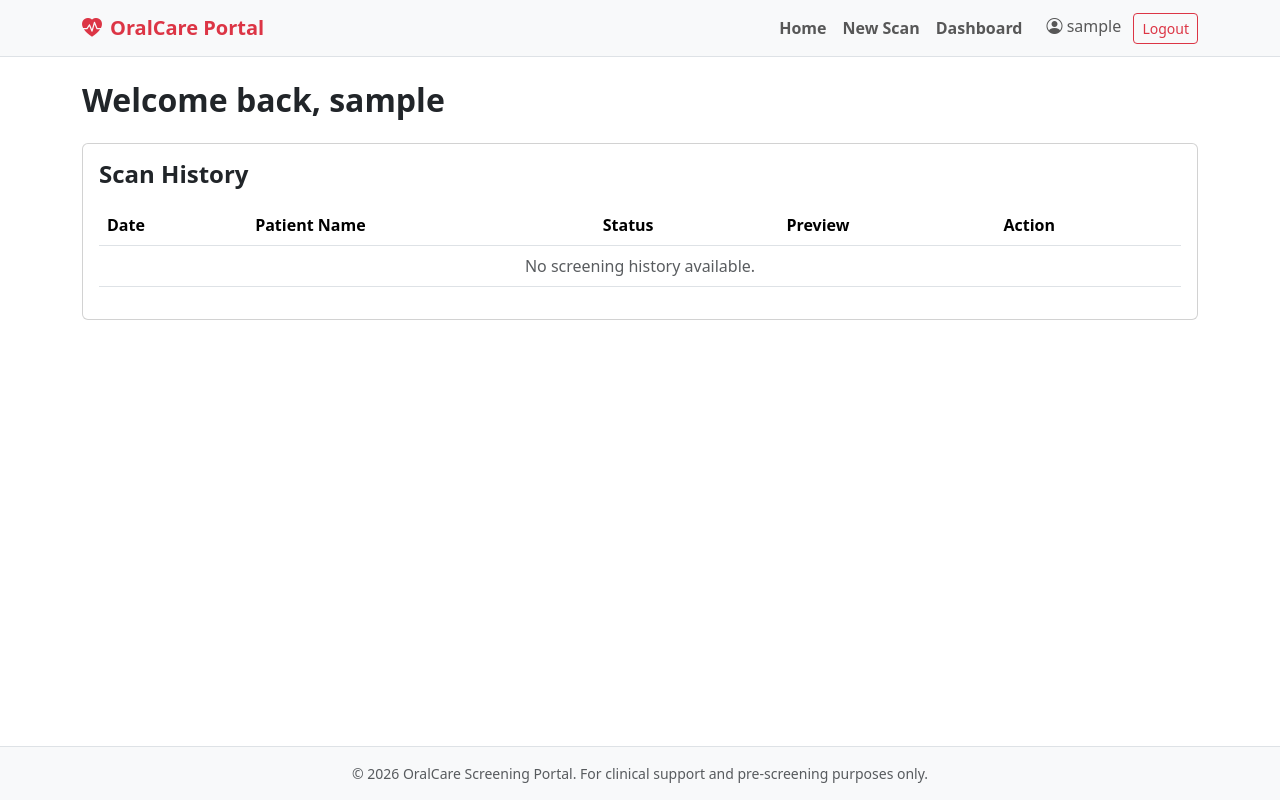
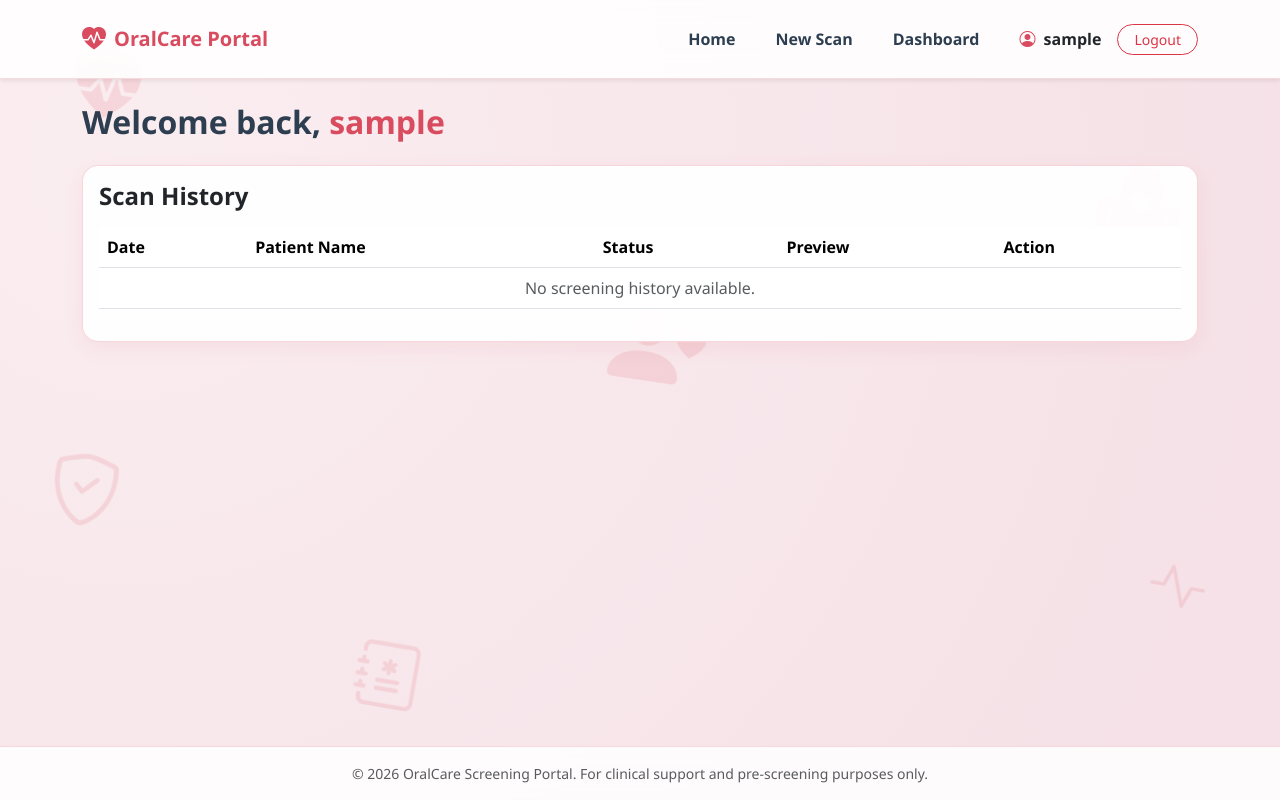
Before and after one commit to Shravya-shree/Oral_cancer_portal, a Flask app: page /dashboard in a window 1280 px wide. Run offline with Flask 3, Linux system fonts and the light colour scheme; the visitor is signed in with stand-in values (Sample User, id 1); data that the repository does not hold is empty.

Commit message:
changes done
added new blur_detector.py file

```diff
--- a/app.py
+++ b/app.py
@@ -14,20 +14,24 @@
 app = Flask(__name__)
 app.secret_key = 'oral_cancer_secret_key_prod'
 app.config['UPLOAD_FOLDER'] = os.path.join('static', 'uploads')
-app.config['MAX_CONTENT_LENGTH'] = 16 * 1024 * 1024
+app.config['MAX_CONTENT_LENGTH'] = 16 * 1024 * 1024  # 16 MB max upload size
 
 os.makedirs(app.config['UPLOAD_FOLDER'], exist_ok=True)
 
-# Database Connection Helper
+# -------------------------------------------------------------
+# 1. DATABASE CONNECTION HELPER
+# -------------------------------------------------------------
 def get_db_connection():
     return mysql.connector.connect(
         host="localhost",
-        user="root",
-        password="1234",
+        user="",
+        password="",           # Add your MySQL password if set
         database="oral_cancer_db"
     )
 
-# Model Definition & Loading
+# -------------------------------------------------------------
+# 2. MODEL DEFINITION & LOADING (MobileNetV2)
+# -------------------------------------------------------------
 def load_pytorch_model():
     model = models.mobilenet_v2(weights=None)
     model.classifier[1] = nn.Linear(model.last_channel, 2)
@@ -39,29 +43,73 @@
 
 model = load_pytorch_model()
 
-# Image Pre-screening Validation
+# -------------------------------------------------------------
+# 3. OPENCV BLUR DETECTION & IMAGE VALIDATION
+# -------------------------------------------------------------
+def is_image_blurry(image_path, threshold=15.0): # Lowered from 80.0 to 15.0
+    """
+    Detects motion blur or out-of-focus images using Laplacian Variance.
+    Returns True if score < threshold (blurry/shaky).
+    """
+    img = cv2.imread(image_path)
+    if img is None:
+        return True, 0.0
+
+    gray = cv2.cvtColor(img, cv2.COLOR_BGR2GRAY)
+    score = cv2.Laplacian(gray, cv2.CV_64F).var()
+    return score < threshold, round(score, 2)
 def validate_oral_cavity_image(image_path):
+    """
+    Stricter HSV validation to verify the image contains inner oral cavity tissue.
+    Filters out non-oral objects, clothing, faces, or random scenes.
+    """
     img = cv2.imread(image_path)
     if img is None:
         return False
+
+    # Convert to HSV color space
     hsv = cv2.cvtColor(img, cv2.COLOR_BGR2HSV)
-    # Mask for tissue/pinkish/reddish color ranges in HSV
-    lower_red1 = np.array([0, 40, 40])
+
+    # Oral mucosal tissue HSV ranges (Pinkish / Crimson / Deep Red)
+    lower_red1 = np.array([0, 60, 50])
     upper_red1 = np.array([10, 255, 255])
-    lower_red2 = np.array([160, 40, 40])
+    lower_red2 = np.array([155, 60, 50])
     upper_red2 = np.array([180, 255, 255])
 
     mask1 = cv2.inRange(hsv, lower_red1, upper_red1)
     mask2 = cv2.inRange(hsv, lower_red2, upper_red2)
     tissue_mask = mask1 | mask2
 
-    ratio = np.sum(tissue_mask > 0) / (img.shape[0] * img.shape[1])
-    return ratio > 0.15  # At least 15% tissue color characteristics required
+    total_pixels = img.shape[0] * img.shape[1]
+    tissue_ratio = np.sum(tissue_mask > 0) / total_pixels
+
+    # Oral cavity photos must have at least 25% mucosal red/pink coverage
+    if tissue_ratio < 0.25:
+        return False
+
+    # Check color saturation (prevents flat red clothing or solid red objects)
+    mean_saturation = np.mean(hsv[:, :, 1])
+    if mean_saturation < 40 or mean_saturation > 230:
+        return False
+
+    return True
 
 def predict_image(image_path):
+    # 🔍 STEP A: Check for Blur / Camera Shake (Threshold set to 15.0 for oral tissue)
+    blurry, score = is_image_blurry(image_path, threshold=15.0)
+    print(f"\n[DEBUG] Image Sharpness Score: {score}\n")
+
+    if blurry:
+        return "Blurry Image"
+
+    # ... rest of your validation logic
+
+
+    # 🔍 STEP B: Check for Oral Cavity Color/Tissue Criteria
     if not validate_oral_cavity_image(image_path):
         return "Invalid Image"
 
+    # 🚀 STEP C: PyTorch AI Model Inference
     transform = transforms.Compose([
         transforms.Resize((224, 224)),
         transforms.ToTensor(),
@@ -76,13 +124,16 @@
         probs = torch.nn.functional.softmax(outputs, dim=1)
         confidence, predicted = torch.max(probs, 1)
 
-    if confidence.item() < 0.60:
+    # 🎯 CONFIDENCE GATEKEEPER:
+    # If confidence is below 85% (0.85), treat as non-oral / invalid image
+    if confidence.item() < 0.85:
         return "Invalid Image"
 
     # Index 0: cancer, Index 1: non_cancer
     return "Cancer Detected" if predicted.item() == 0 else "Clear"
-
-# Routes
+# -------------------------------------------------------------
+# 4. FLASK ROUTES
+# -------------------------------------------------------------
 @app.route('/')
 def index():
     return render_template('index.html')
@@ -132,7 +183,7 @@
                 flash('Invalid credentials.', 'danger')
         except Exception as e:
             print(f"\n[!] MYSQL LOGIN ERROR: {e}\n")
-            flash('Database connection failed. Check your terminal for the exact error.', 'danger')
+            flash('Database connection failed. Check your terminal for details.', 'danger')
 
     return render_template('login.html')
 
@@ -160,7 +211,6 @@
 
     recent_scan = scans[0] if scans else None
     return render_template('dashboard.html', scans=scans, recent_scan=recent_scan)
-
 @app.route('/scan', methods=['GET', 'POST'])
 def scan():
     if 'user_id' not in session:
@@ -176,15 +226,39 @@
             filepath = os.path.join(app.config['UPLOAD_FOLDER'], filename)
             file.save(filepath)
 
+            # Perform pre-screening checks & prediction
             result = predict_image(filepath)
 
-            # Generate QR Code for result summary
+            # -------------------------------------------------------------
+            # 1. HANDLE BLURRY / SHAKY IMAGE REJECTION
+            # -------------------------------------------------------------
+            if result == "Blurry Image":
+                if os.path.exists(filepath):
+                    os.remove(filepath)
+                flash('⚠️ Image is too blurry or shaky. Please keep your hand steady and upload a focused photo.', 'danger')
+                return redirect(url_for('scan'))
+
+            # -------------------------------------------------------------
+            # 2. HANDLE NON-MOUTH / INVALID IMAGE REJECTION
+            # -------------------------------------------------------------
+            if result == "Invalid Image":
+                if os.path.exists(filepath):
+                    os.remove(filepath)
+                flash('⚠️ Invalid image uploaded. Please ensure you upload a clear photo focused inside the oral cavity.', 'warning')
+                return redirect(url_for('scan'))
+
+            # -------------------------------------------------------------
+            # 3. GENERATE QR CODE FOR VALID SCANS
+            # -------------------------------------------------------------
             qr_content = f"OralCare Report\nPatient: {patient_name}\nResult: {result}"
             qr_filename = f"qr_{filename}.png"
             qr_path = os.path.join(app.config['UPLOAD_FOLDER'], qr_filename)
             qr_img = qrcode.make(qr_content)
             qr_img.save(qr_path)
 
+            # -------------------------------------------------------------
+            # 4. SAVE VALID RECORD TO DATABASE
+            # -------------------------------------------------------------
             try:
                 conn = get_db_connection()
                 cursor = conn.cursor()
@@ -230,4 +304,5 @@
     return render_template('error.html')
 
 if __name__ == '__main__':
-    app.run(debug=True)
+    # host='0.0.0.0' allows connections from smartphones/other PCs on the local Wi-Fi
+    app.run(host='0.0.0.0', port=5000, debug=True)
--- a/templates/base.html
+++ b/templates/base.html
@@ -4,34 +4,218 @@
   <meta charset="UTF-8">
   <meta name="viewport" content="width=device-width, initial-scale=1.0">
   <title>{% block title %}OralCare Portal{% endblock %}</title>
+
+  <!-- Bootstrap 5 CSS & Icons -->
   <link href="https://cdn.jsdelivr.net/npm/bootstrap@5.3.2/dist/css/bootstrap.min.css" rel="stylesheet">
   <link rel="stylesheet" href="https://cdn.jsdelivr.net/npm/bootstrap-icons@1.11.1/font/bootstrap-icons.css">
+
+  <!-- 🎨 ENHANCED SOFT PINK & ROSE THEME WITH ANIMATED BACKGROUND -->
+  <style>
+    :root {
+      /* Adjusted for a richer, more visible soft pink hue */
+      --bg-main: #f8e8ec;          /* Soft rose-pink canvas */
+      --bg-soft-pink: #f4d3dc;     /* Accent soft pink for headers/badges */
+      --primary-red: #d94b5e;      /* Elegant primary red */
+      --primary-red-hover: #c23b4e;
+      --dark-text: #2c3e50;
+      --clear-green: #10b981;
+      --danger-red: #dc2626;
+      --pink-glow: rgba(217, 75, 94, 0.15);
+    }
+
+    body {
+      /* Subtle multi-tone gradient to bring out the pink tone */
+      background: radial-gradient(circle at 10% 20%, #faedf0 0%, #f5e1e7 90%);
+      background-attachment: fixed;
+      color: var(--dark-text);
+      font-family: 'Segoe UI', Tahoma, Geneva, Verdana, sans-serif;
+      min-height: 100vh;
+      display: flex;
+      flex-direction: column;
+      position: relative;
+      overflow-x: hidden;
+    }
+
+    /* -------------------------------------------------------------
+       ✨ FLOATING BACKGROUND ICONS ANIMATION LAYER
+       ------------------------------------------------------------- */
+    .bg-icon-container {
+      position: fixed;
+      top: 0;
+      left: 0;
+      width: 100vw;
+      height: 100vh;
+      pointer-events: none;
+      z-index: 0;
+      overflow: hidden;
+    }
+
+    .bg-floating-icon {
+      position: absolute;
+      color: rgba(217, 75, 94, 0.14); /* Enhanced visibility for background icons */
+      animation: floatMotion 18s infinite ease-in-out;
+      user-select: none;
+    }
+
+    /* Positioning floating icons */
+    .icon-1 { top: 8%; left: 6%; font-size: 3.8rem; animation-duration: 20s; }
+    .icon-2 { top: 22%; right: 8%; font-size: 4.8rem; animation-duration: 24s; animation-delay: -4s; }
+    .icon-3 { top: 58%; left: 4%; font-size: 4.2rem; animation-duration: 22s; animation-delay: -7s; }
+    .icon-4 { top: 72%; right: 6%; font-size: 3.2rem; animation-duration: 18s; animation-delay: -2s; }
+    .icon-5 { top: 38%; left: 48%; font-size: 5.5rem; animation-duration: 26s; animation-delay: -10s; }
+    .icon-6 { top: 82%; left: 28%; font-size: 3.8rem; animation-duration: 21s; animation-delay: -5s; }
+
+    @keyframes floatMotion {
+      0% {
+        transform: translateY(0px) rotate(0deg) scale(1);
+      }
+      50% {
+        transform: translateY(-28px) rotate(10deg) scale(1.08);
+      }
+      100% {
+        transform: translateY(0px) rotate(0deg) scale(1);
+      }
+    }
+
+    nav, main, footer {
+      position: relative;
+      z-index: 1;
+    }
+
+    main {
+      flex: 1;
+    }
+
+    .bg-soft-pink {
+      background-color: var(--bg-soft-pink) !important;
+    }
+
+    .text-primary-red {
+      color: var(--primary-red) !important;
+    }
+
+    /* Glassmorphism Navigation Bar with Subtle Pink Tint */
+    .navbar-pink {
+      background-color: rgba(255, 255, 255, 0.88) !important;
+      backdrop-filter: blur(12px);
+      border-bottom: 1px solid rgba(217, 75, 94, 0.2) !important;
+    }
+
+    /* Primary Red Button with Soft Glow & Hover Animation */
+    .btn-primary-red {
+      background-color: var(--primary-red);
+      border-color: var(--primary-red);
+      color: #ffffff !important;
+      transition: all 0.3s cubic-bezier(0.165, 0.84, 0.44, 1);
+      box-shadow: 0 4px 12px var(--pink-glow);
+    }
+
+    .btn-primary-red:hover {
+      background-color: var(--primary-red-hover);
+      border-color: var(--primary-red-hover);
+      color: #ffffff !important;
+      transform: translateY(-2px);
+      box-shadow: 0 6px 18px rgba(217, 75, 94, 0.35);
+    }
+
+    /* Soft Animated Cards with Frosted Glass Look */
+    .card {
+      border-radius: 16px;
+      border: 1px solid rgba(217, 75, 94, 0.22);
+      box-shadow: 0 6px 20px rgba(217, 75, 94, 0.08);
+      background-color: rgba(255, 255, 255, 0.94);
+      backdrop-filter: blur(10px);
+      transition: all 0.3s ease;
+    }
+
+    .card:hover {
+      box-shadow: 0 10px 28px rgba(217, 75, 94, 0.15);
+      border-color: rgba(217, 75, 94, 0.35);
+    }
+
+    /* Diagnostic Highlight Banner Cards */
+    .result-card-cancer {
+      border-left: 6px solid var(--danger-red) !important;
+      background: linear-gradient(135deg, rgba(255,255,255,0.96) 0%, rgba(248,220,228,0.95) 100%) !important;
+    }
+
+    .result-card-clear {
+      border-left: 6px solid var(--clear-green) !important;
+      background: linear-gradient(135deg, rgba(255,255,255,0.96) 0%, rgba(220,252,231,0.95) 100%) !important;
+    }
+
+    .result-card-invalid {
+      border-left: 6px solid #f59e0b !important;
+      background: linear-gradient(135deg, rgba(255,255,255,0.96) 0%, rgba(254,243,199,0.95) 100%) !important;
+    }
+
+    /* Page Fade-In Entrance Animation */
+    .fade-in-container {
+      animation: fadeIn 0.5s ease-out forwards;
+    }
+
+    @keyframes fadeIn {
+      from {
+        opacity: 0;
+        transform: translateY(12px);
+      }
+      to {
+        opacity: 1;
+        transform: translateY(0);
+      }
+    }
+
+    .nav-link {
+      color: var(--dark-text);
+      transition: color 0.2s ease;
+    }
+
+    .nav-link:hover {
+      color: var(--primary-red);
+    }
+
+    footer {
+      background-color: rgba(255, 255, 255, 0.85) !important;
+      backdrop-filter: blur(10px);
+      border-top: 1px solid rgba(217, 75, 94, 0.2) !important;
+    }
+  </style>
 </head>
 <body class="d-flex flex-column min-vh-100">
 
+  <!-- 🌸 FLOATING BACKGROUND ICONS LAYER -->
+  <div class="bg-icon-container">
+    <i class="bi bi-heart-pulse-fill bg-floating-icon icon-1"></i>
+    <i class="bi bi-hospital-fill bg-floating-icon icon-2"></i>
+    <i class="bi bi-shield-check bg-floating-icon icon-3"></i>
+    <i class="bi bi-activity bg-floating-icon icon-4"></i>
+    <i class="bi bi-person-heart bg-floating-icon icon-5"></i>
+    <i class="bi bi-journal-medical bg-floating-icon icon-6"></i>
+  </div>
+
   <!-- Navigation Bar -->
-  <nav class="navbar navbar-expand-lg navbar-light bg-light border-bottom">
+  <nav class="navbar navbar-expand-lg navbar-light navbar-pink shadow-sm py-3">
     <div class="container">
-      <a class="navbar-brand d-flex align-items-center gap-2 fw-bold text-danger" href="{{ url_for('index') }}">
-        <i class="bi bi-heart-pulse-fill"></i> OralCare Portal
+      <a class="navbar-brand d-flex align-items-center gap-2 fw-bold text-primary-red" href="{{ url_for('index') }}">
+        <i class="bi bi-heart-pulse-fill fs-4"></i> OralCare Portal
       </a>
-      <button class="navbar-toggler" type="button" data-bs-toggle="collapse" data-bs-target="#navbarNav">
+      <button class="navbar-toggler border-0" type="button" data-bs-toggle="collapse" data-bs-target="#navbarNav">
         <span class="navbar-toggler-icon"></span>
       </button>
       <div class="collapse navbar-collapse" id="navbarNav">
-        <ul class="navbar-nav ms-auto align-items-center">
-          <li class="nav-item"><a class="nav-link fw-semibold" href="{{ url_for('index') }}">Home</a></li>
+        <ul class="navbar-nav ms-auto align-items-center gap-2">
+          <li class="nav-item"><a class="nav-link fw-semibold px-3" href="{{ url_for('index') }}">Home</a></li>
           {% if session.get('user_id') %}
-            <li class="nav-item"><a class="nav-link fw-semibold" href="{{ url_for('scan') }}">New Scan</a></li>
-            <li class="nav-item"><a class="nav-link fw-semibold" href="{{ url_for('dashboard') }}">Dashboard</a></li>
-            <li class="nav-item ms-lg-3">
-              <span class="navbar-text me-2"><i class="bi bi-person-circle"></i> {{ session.get('username') }}</span>
-              <a href="{{ url_for('logout') }}" class="btn btn-outline-danger btn-sm">Logout</a>
+            <li class="nav-item"><a class="nav-link fw-semibold px-3" href="{{ url_for('scan') }}">New Scan</a></li>
+            <li class="nav-item"><a class="nav-link fw-semibold px-3" href="{{ url_for('dashboard') }}">Dashboard</a></li>
+            <li class="nav-item ms-lg-3 d-flex align-items-center gap-2">
+              <span class="navbar-text fw-semibold text-dark"><i class="bi bi-person-circle text-primary-red me-1"></i> {{ session.get('username') }}</span>
+              <a href="{{ url_for('logout') }}" class="btn btn-outline-danger btn-sm px-3 rounded-pill ms-2">Logout</a>
             </li>
           {% else %}
-            <li class="nav-item"><a class="nav-link fw-semibold" href="{{ url_for('login') }}">Login</a></li>
+            <li class="nav-item"><a class="nav-link fw-semibold px-3" href="{{ url_for('login') }}">Login</a></li>
             <li class="nav-item ms-lg-2">
-              <a href="{{ url_for('register') }}" class="btn btn-danger btn-sm text-white">Register</a>
+              <a href="{{ url_for('register') }}" class="btn btn-primary-red btn-sm px-4 rounded-pill fw-semibold">Register</a>
             </li>
           {% endif %}
         </ul>
@@ -39,13 +223,13 @@
     </div>
   </nav>
 
-  <!-- Main Content Area (This is what was missing!) -->
-  <main class="py-4 flex-grow-1">
+  <!-- Main Content Area with Fade-In Animation -->
+  <main class="py-4 flex-grow-1 fade-in-container">
     <div class="container">
       {% with messages = get_flashed_messages(with_categories=true) %}
         {% if messages %}
           {% for category, message in messages %}
-            <div class="alert alert-{{ category }} alert-dismissible fade show" role="alert">
+            <div class="alert alert-{{ category }} alert-dismissible fade show shadow-sm rounded-3" role="alert">
               {{ message }}
               <button type="button" class="btn-close" data-bs-dismiss="alert"></button>
             </div>
@@ -53,13 +237,13 @@
         {% endif %}
       {% endwith %}
 
-      <!-- Flask injects your other HTML pages right here -->
+      <!-- Flask injects child templates here -->
       {% block content %}{% endblock %}
     </div>
   </main>
 
   <!-- Footer -->
-  <footer class="bg-light py-3 border-top mt-auto text-center text-muted small">
+  <footer class="py-3 mt-auto text-center text-muted small">
     <div class="container">
       &copy; 2026 OralCare Screening Portal. For clinical support and pre-screening purposes only.
     </div>
```
Also changed, not shown: blur_detector.py (added, +30 -0 lines).
